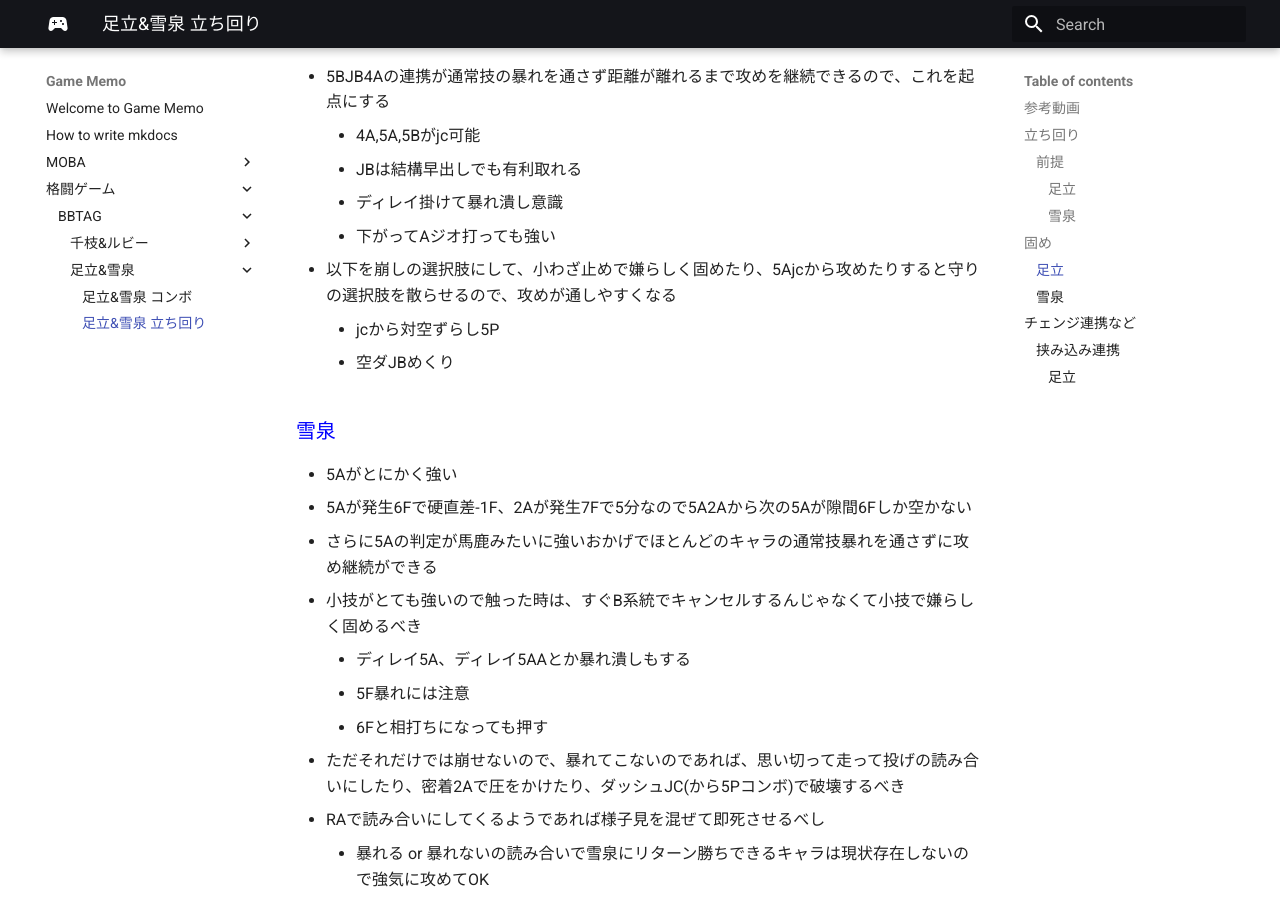
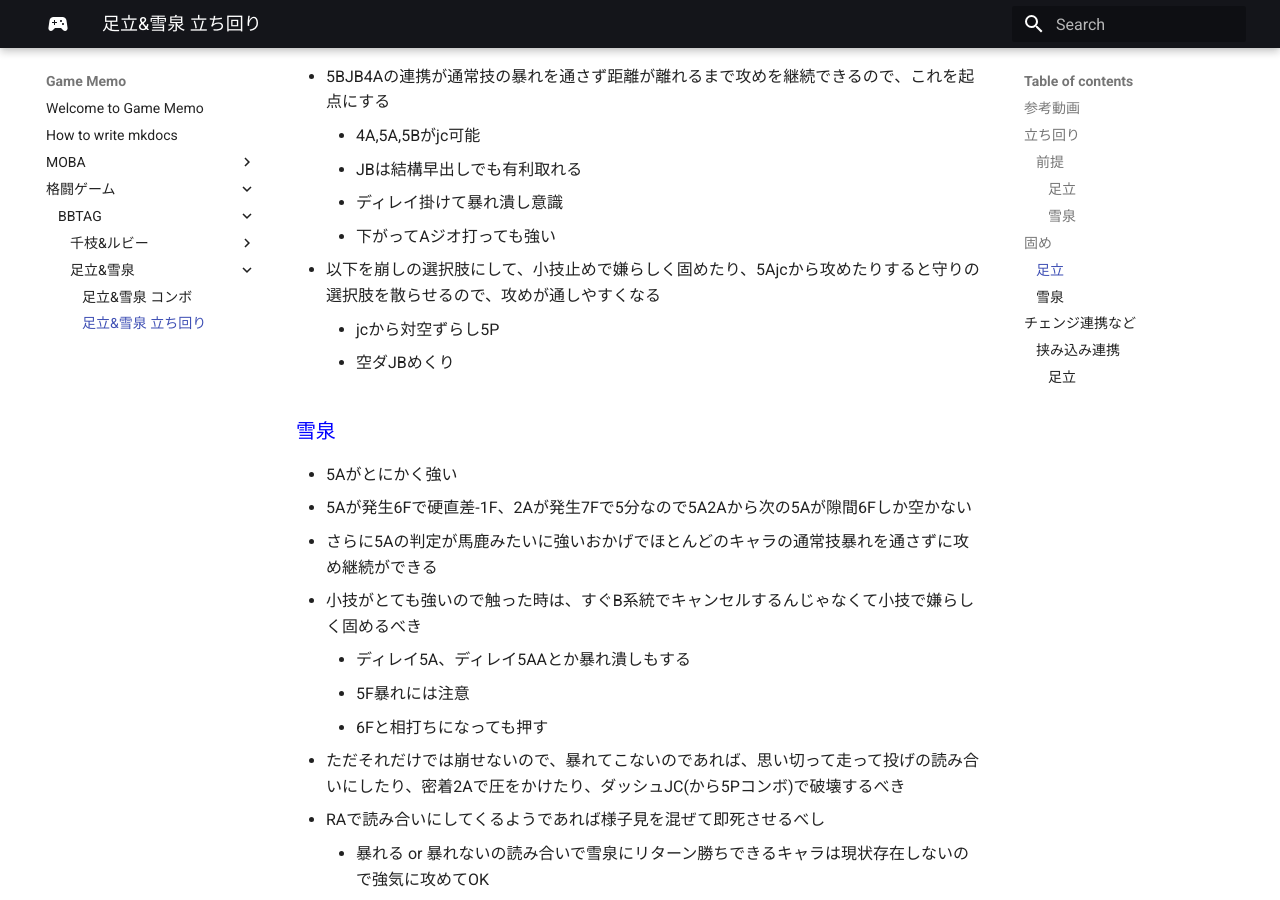
Before and after one commit to KazuyaMatsunaga/game_memo, an MkDocs documentation site: the page built from docs/格闘ゲーム/BBTAG/足立&雪泉/立ち回り.md, in a window 1280 px wide and 900 px high, scrolled down 2627 px. Built offline with MkDocs 1.6.1 and Material for MkDocs 9.7.7, drawn with Linux system fonts in a browser that asks for light colours; nearby versions of some CDN libraries.

Commit message:
typo修正

```diff
--- a/docs/格闘ゲーム/BBTAG/足立&雪泉/立ち回り.md
+++ b/docs/格闘ゲーム/BBTAG/足立&雪泉/立ち回り.md
@@ -76,7 +76,7 @@
     - JBは結構早出しでも有利取れる
     - ディレイ掛けて暴れ潰し意識
     - 下がってAジオ打っても強い
-- 以下を崩しの選択肢にして、小わざ止めで嫌らしく固めたり、5Ajcから攻めたりすると守りの選択肢を散らせるので、攻めが通しやすくなる
+- 以下を崩しの選択肢にして、小技止めで嫌らしく固めたり、5Ajcから攻めたりすると守りの選択肢を散らせるので、攻めが通しやすくなる
     - jcから対空ずらし5P
     - 空ダJBめくり
 
```
